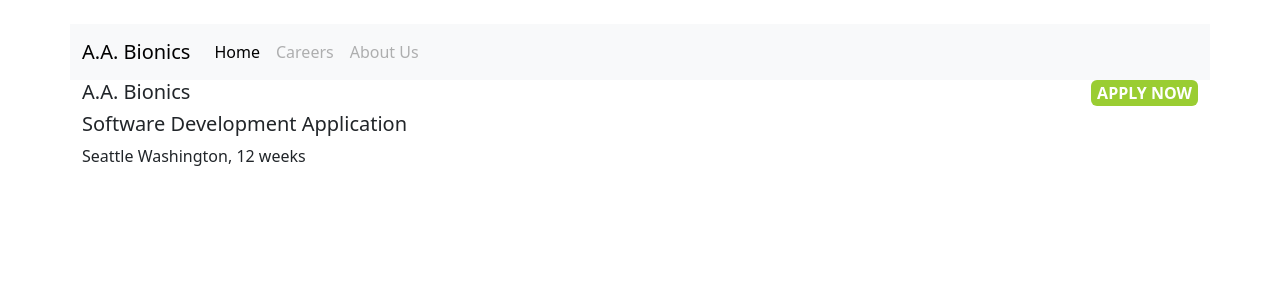
After one commit to gutierrez-anthony/application, a PHP site: page /views/includes/header.html in a window 1280 px wide. The commit adds this page. Shown: the top 300 px of the page. Run offline with PHP 8.4, Linux system fonts and the light colour scheme.

Commit message:
Add additional routes with a shared header

```diff
--- a/styles/styles.css
+++ b/styles/styles.css
@@ -1,3 +1,10 @@
+/*
+    Web page styles for all Internship Application pages.
+    Author: Anthony Gutierrez
+    File: styles.css
+    Date: 5/5/2023
+*/
+
 p {
     border-top: lightgray 3px solid;
 }
@@ -25,7 +32,7 @@ button:first-child {
     float: right;
 }
 
-nav div.container {
+div div.container {
     position: relative;
     margin: 0 auto;
     padding: 0;
@@ -43,4 +50,3 @@ nav div.container {
     color: #f1f1f1;
     background: rgba(0, 0, 0, 0.5);
 }
-/*position-relative position-absolute top-50 end-0 translate-middle*/
--- /dev/null
+++ b/views/experience.html
@@ -0,0 +1,3 @@
+<include href = "views/includes/header.html"></include>
+</body>
+</html>
--- /dev/null
+++ b/views/includes/header.html
@@ -0,0 +1,43 @@
+<!doctype html>
+<html lang="en">
+<head>
+    <meta charset="UTF-8">
+    <meta name="viewport"
+          content="width=device-width, user-scalable=no, initial-scale=1.0, maximum-scale=1.0, minimum-scale=1.0">
+    <meta http-equiv="X-UA-Compatible" content="ie=edge">
+    <link href="https://cdn.jsdelivr.net/npm/bootstrap@5.3.0-alpha3/dist/css/bootstrap.min.css" rel="stylesheet" integrity="sha384-KK94CHFLLe+nY2dmCWGMq91rCGa5gtU4mk92HdvYe+M/SXH301p5ILy+dN9+nJOZ" crossorigin="anonymous">
+    <link rel="stylesheet" href="styles/styles.css">
+    <title>Tech Application</title>
+</head>
+<body>
+<div class="container mt-4">
+    <nav class="navbar navbar-expand-lg bg-light row">
+        <div class="container-fluid">
+            <a class="navbar-brand" href="">A.A. Bionics</a>
+            <button class="navbar-toggler" type="button" data-bs-toggle="collapse" data-bs-target="#navbarSupportedContent" aria-controls="navbarSupportedContent" aria-expanded="false" aria-label="Toggle navigation">
+                <span class="navbar-toggler-icon"></span>
+            </button>
+            <div class="collapse navbar-collapse" id="navbarSupportedContent">
+                <ul class="navbar-nav me-auto mb-2 mb-lg-0">
+                    <li class="nav-item">
+                        <a class="nav-link active" aria-current="page" href="">Home</a>
+                    </li>
+                    <li class="nav-item">
+                        <a class="nav-link disabled" href="">Careers</a>
+                    </li>
+                    <li class="nav-item">
+                        <a class="nav-link disabled" href="">About Us</a>
+                    </li>
+                </ul>
+            </div>
+        </div>
+    </nav>
+    <div class = "container">
+        <img id = "navImage" class="d-none" src="images/office.jpg" alt="picture of office">
+        <div id="navContent" class = "">
+            <button class="rounded" type="submit">APPLY NOW</button>
+            <h5>A.A. Bionics</h5>
+            <h5>Software Development Application</h5>
+            <span>Seattle Washington, 12 weeks</span>
+        </div>
+    </div>
--- /dev/null
+++ b/views/mailingList.html
@@ -0,0 +1,3 @@
+<include href = "views/includes/header.html"></include>
+</body>
+</html>
--- /dev/null
+++ b/views/personal_info.html
@@ -0,0 +1,3 @@
+<include href = "views/includes/header.html"></include>
+</body>
+</html>
--- /dev/null
+++ b/views/summary.html
@@ -0,0 +1,3 @@
+<include href = "views/includes/header.html"></include>
+</body>
+</html>
```
Also changed, not shown: index.php (+28 -0 lines), scripts/script.js (+11 -0 lines), views/home.html (+10 -25 lines), .htaccess (added).
